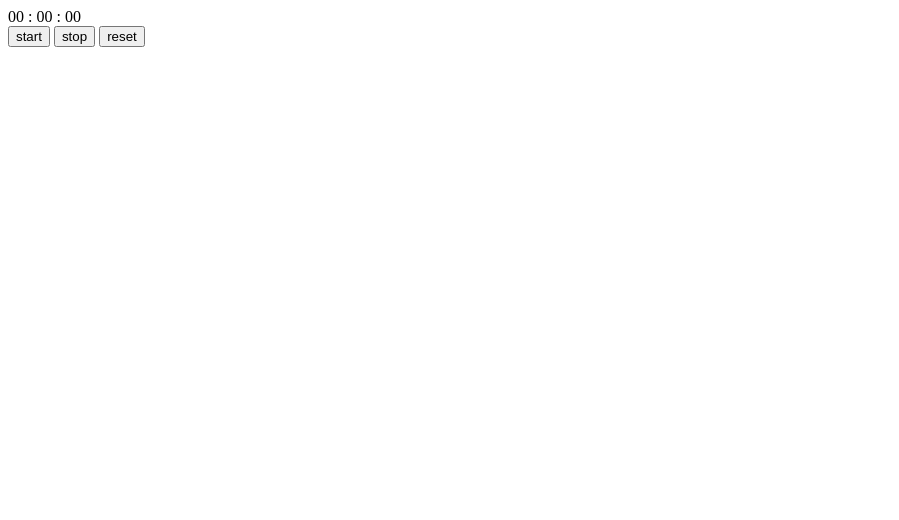
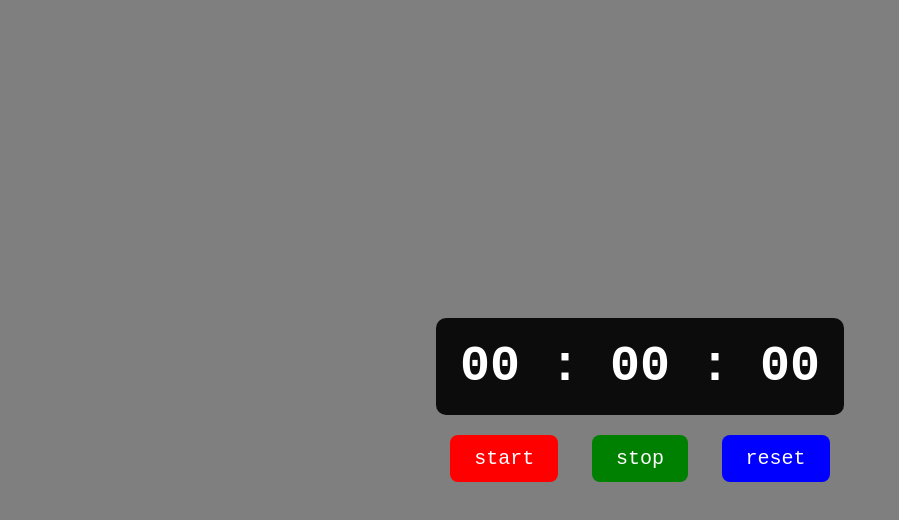
Before and after one commit to GovindarajTonape/StopWatch, a plain HTML site: page index.html in a window 1280 px wide. Shown: the whole page, without its empty margins (0-899 px from the left). Drawn offline with Linux system fonts and the light colour scheme.

Commit message:
Update index.html

```diff
--- a/index.html
+++ b/index.html
@@ -3,7 +3,7 @@
 <head>
     <meta charset="UTF-8">
     <meta name="viewport" content="width=device-width, initial-scale=1.0">
-    <!-- <link rel="stylesheet" href="stopwatch.css"> -->
+    <link rel="stylesheet" href="stopwatch.css">
     <title>Stop Watch</title>
 </head>
 <body>
```
